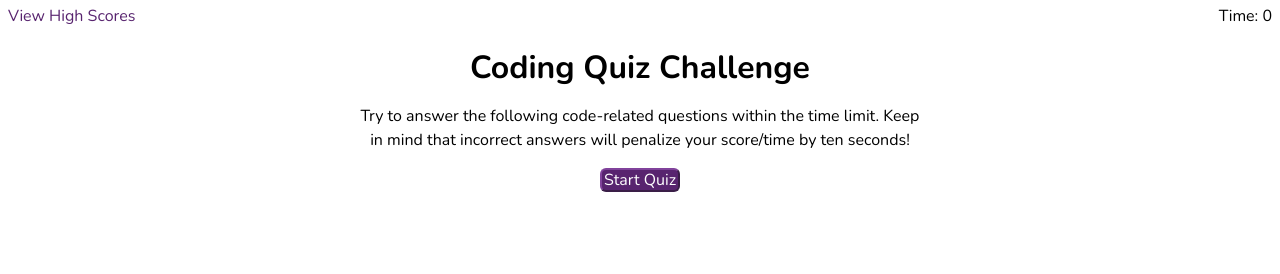
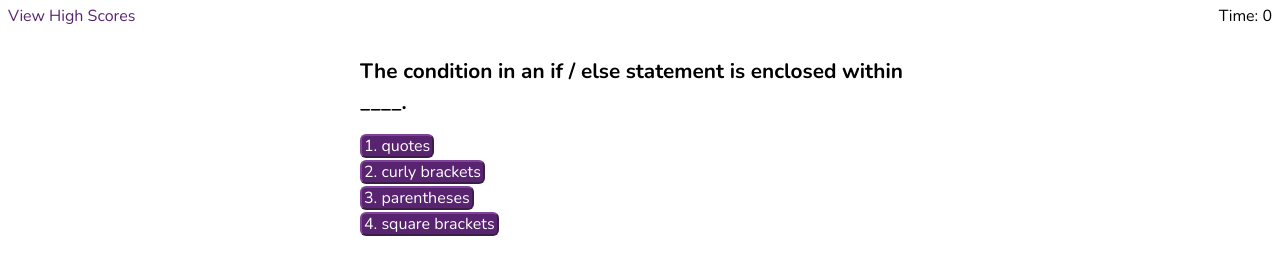
Before and after one commit to SierraChapman/code-quiz, a plain HTML site: page index.html in a window 1280 px wide. Drawn offline with nearby package versions, Linux system fonts and the light colour scheme.

Commit message:
create and style question view

```diff
--- a/index.html
+++ b/index.html
@@ -27,7 +27,7 @@
     <main>
 
         <!-- Start Screen -->
-        <div id="start-screen">
+        <div id="start-screen" class="display-none">
             <!-- Heading -->
             <h1>Coding Quiz Challenge</h1>
             <!-- Instructions -->
@@ -37,8 +37,17 @@
         </div>
 
         <!-- Question View -->
+        <div id="question-view">
             <!-- Question -->
+            <p id="question">The condition in an if / else statement is enclosed within ____.<p>
             <!-- Buttons for multiple choice options -->
+            <ol id="answers">
+                <li><button>1. quotes</button></li>
+                <li><button>2. curly brackets</button></li>
+                <li><button>3. parentheses</button></li>
+                <li><button>4. square brackets</button></li>
+            </ol>
+        </div>
 
         <!-- Feedback -- visible for about a second after answer is submitted -->
             <!-- Horizontal Line -->
--- a/style.css
+++ b/style.css
@@ -6,9 +6,13 @@ body {
 }
 
 main {
-    margin: 0.5em auto;
+    margin: 1.5em auto;
     max-width: 35em;
-    padding: 0 0.5em;
+    padding: 0 1.5em;
+}
+
+.display-none {
+    display: none;
 }
 
 h1 {
@@ -30,18 +34,18 @@ button {
     color: #ffffff;
 
     margin: 0;
-    padding: 2px;
+    padding: 0.125em;
     background-color: #58246f;
 
     border-style: outset;
-    border-width: 2px;
+    border-width: 0.125em;
     border-color: #80429b;
-    border-radius: 6px;
+    border-radius: 0.375em;
 }
 
 button:hover {
     background-color: #6f3388;
-    border-color: #8a4aa5;
+    border-color: #9051ac;
     cursor: pointer;
 }
 
@@ -68,3 +72,14 @@ header {
 #start-screen {
     text-align: center;
 }
+
+/* Question View */
+
+#question {
+    font-size: 1.3em;
+    font-weight: 700;
+}
+
+#answers li {
+    margin: 0.125em 0;
+}
```
